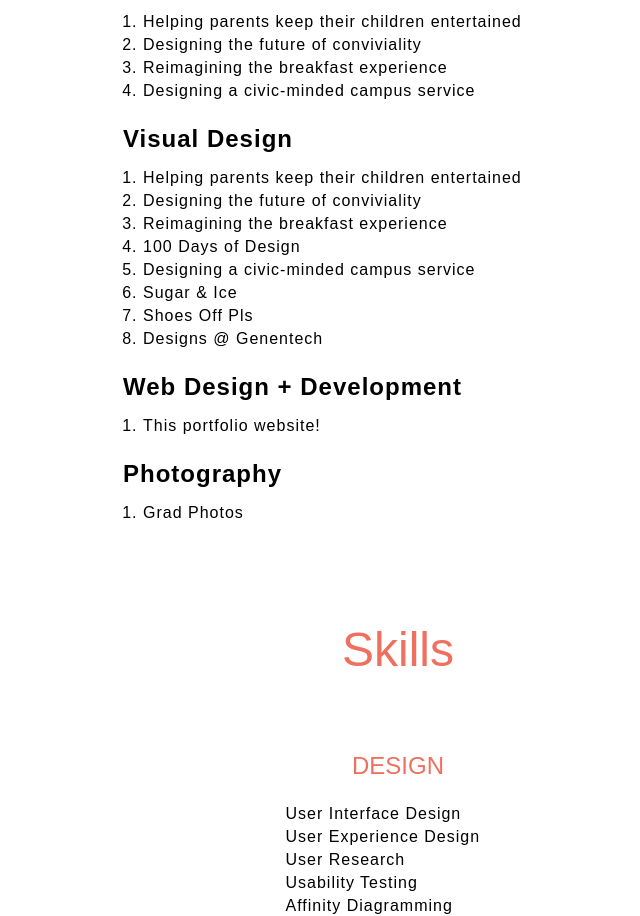
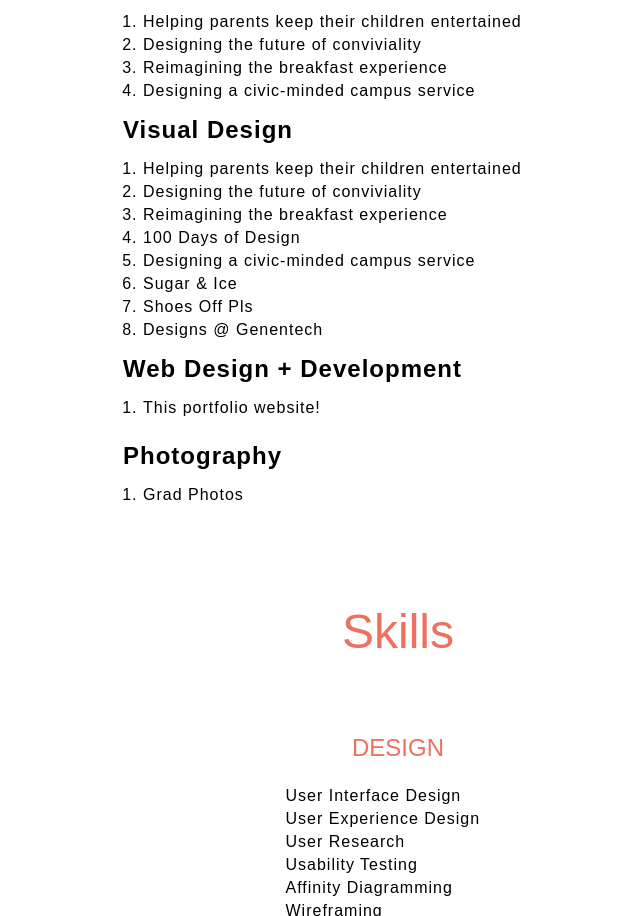
Before and after one commit to sherylchang/sherylchang.github.io, a plain HTML site: page about.html in a window 1280 px wide. Shown: the part 832-1748 px from the top of the page, without its empty margins (242-882 px from the left). Drawn offline with Linux system fonts and the light colour scheme; a web font is replaced by a local one.

Commit message:
updated about page

```diff
--- a/about.html
+++ b/about.html
@@ -97,7 +97,7 @@
 			<div class="title-text">
 				Projects, categorized
 			</div>
-			<div id="first-subtitle" class="subtitle">
+			<div class="subtitle" style="margin-top: 25px">
 				Product Design
 			</div>
 			<ol>
@@ -115,7 +115,7 @@
 				</li>
 			</ol>
 
-			<div id="first-subtitle" class="subtitle">
+			<div class="subtitle">
 				Visual Design
 			</div>
 			<ol>
@@ -145,7 +145,7 @@
 				</li>
 			</ol>
 
-			<div id="first-subtitle" class="subtitle">
+			<div class="subtitle">
 				Web Design + Development
 			</div>
 			<ol>
```
